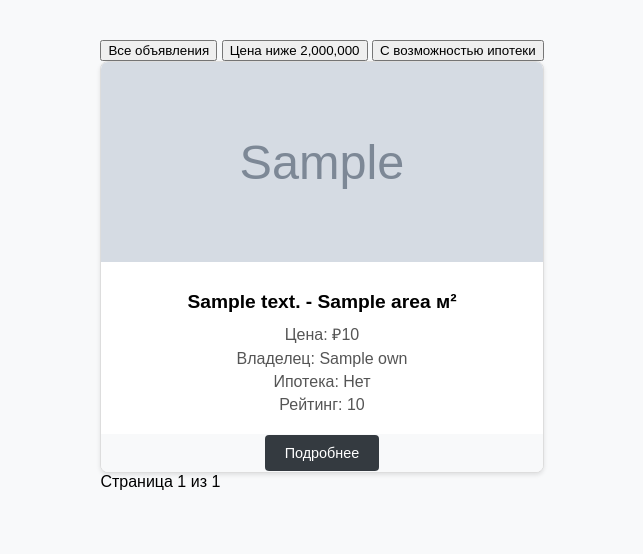
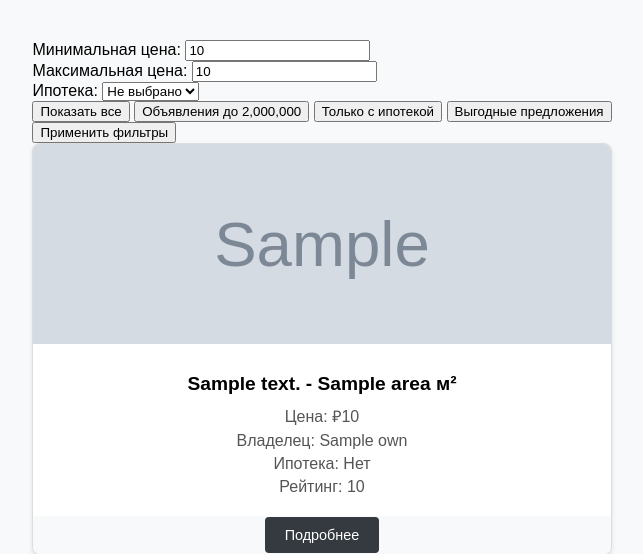
Before and after one commit to Losev127/Web-Dev-2024, a Django app: template templates/index.html in a window 1280 px wide. Shown: the part 39-593 px from the top of the page, without its empty margins (318-961 px from the left). Run offline with Django 5.2, Linux system fonts and the light colour scheme; the template is opened without the code that fills it: most values are stand-ins (such as "Sample title", 1, 10 or a date in 2020); grey boxes marked "Sample" are stand-in pictures; parts of the project's set-up code (start-up, migrations or seed data) failed here and were passed over.

Commit message:
Корректировка шаблона после изменений в views.py

```diff
--- a/templates/index.html
+++ b/templates/index.html
@@ -105,18 +105,31 @@
     <div class="container">
         <!-- Форма для фильтров -->
         <form method="get" action="{% url 'index_page' %}">
-            <button type="submit" name="filter" value="all"
-                    {% if current_filter == "all" %}style="background-color: #007bff; color: white;"{% endif %}>
-                Все объявления
-            </button>
-            <button type="submit" name="filter" value="below_2000000"
-                    {% if current_filter == "below_2000000" %}style="background-color: #007bff; color: white;"{% endif %}>
-                Цена ниже 2,000,000
-            </button>
-            <button type="submit" name="filter" value="mortgage"
-                    {% if current_filter == "mortgage" %}style="background-color: #007bff; color: white;"{% endif %}>
-                С возможностью ипотеки
-            </button>
+            <div>
+                <label for="price_min">Минимальная цена:</label>
+                <input type="number" id="price_min" name="price_min" value="{{ price_min }}">
+            </div>
+            <div>
+                <label for="price_max">Максимальная цена:</label>
+                <input type="number" id="price_max" name="price_max" value="{{ price_max }}">
+            </div>
+            <div>
+                <label for="mortgage">Ипотека:</label>
+                <select id="mortgage" name="mortgage">
+                    <option value="">Не выбрано</option>
+                    <option value="True" {% if mortgage == 'True' %}selected{% endif %}>Есть</option>
+                    <option value="False" {% if mortgage == 'False' %}selected{% endif %}>Нет</option>
+                </select>
+            </div>
+            <div>
+                <button type="submit" name="filter" value="all">Показать все</button>
+                <button type="submit" name="filter" value="below_2000000">Объявления до 2,000,000</button>
+                <button type="submit" name="filter" value="mortgage">Только с ипотекой</button>
+                <button type="submit" name="filter" value="good_deals">Выгодные предложения</button>
+            </div>
+            <div>
+                <button type="submit">Применить фильтры</button>
+            </div>
         </form>
         <!-- Список объявлений -->
         <div class="grid">
```
